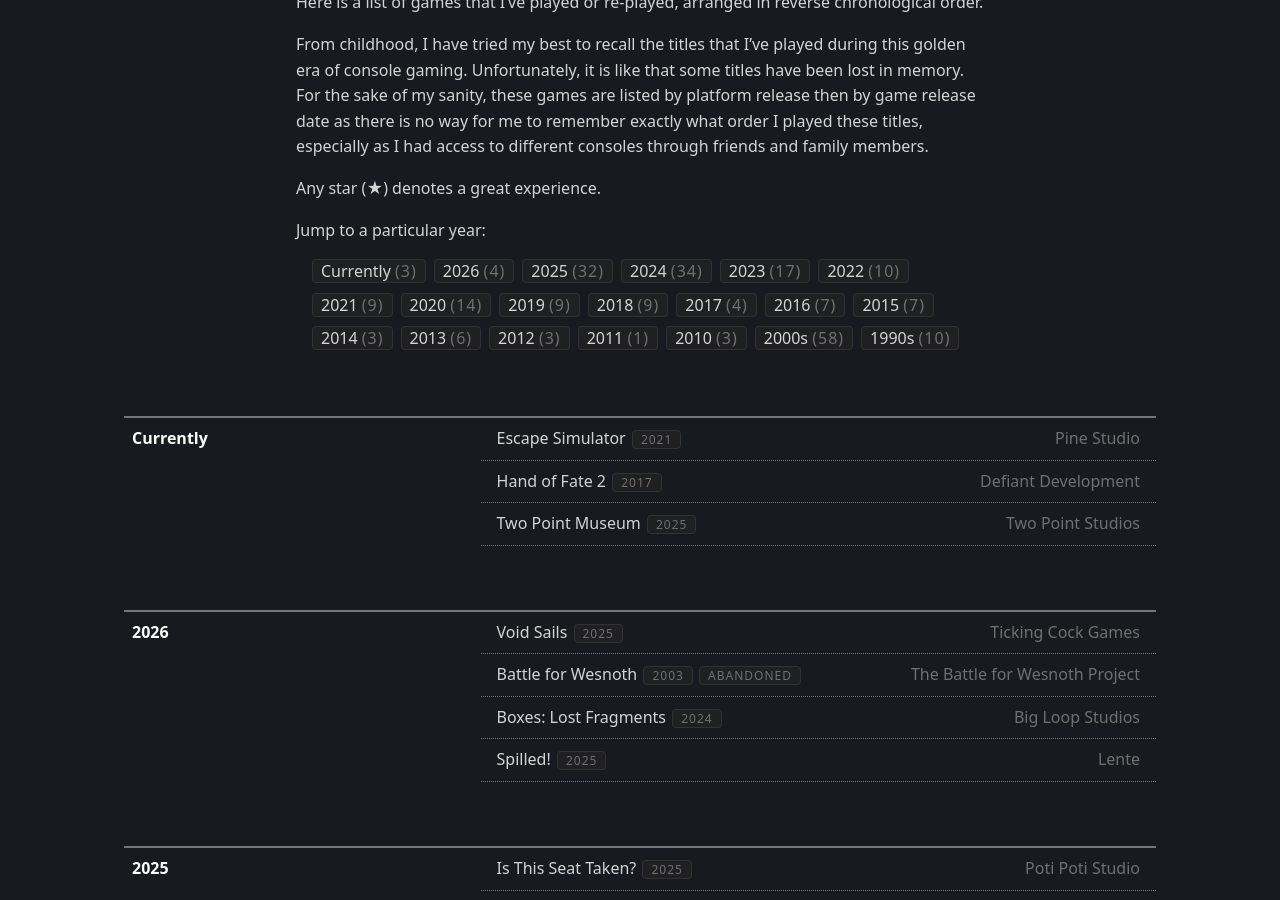
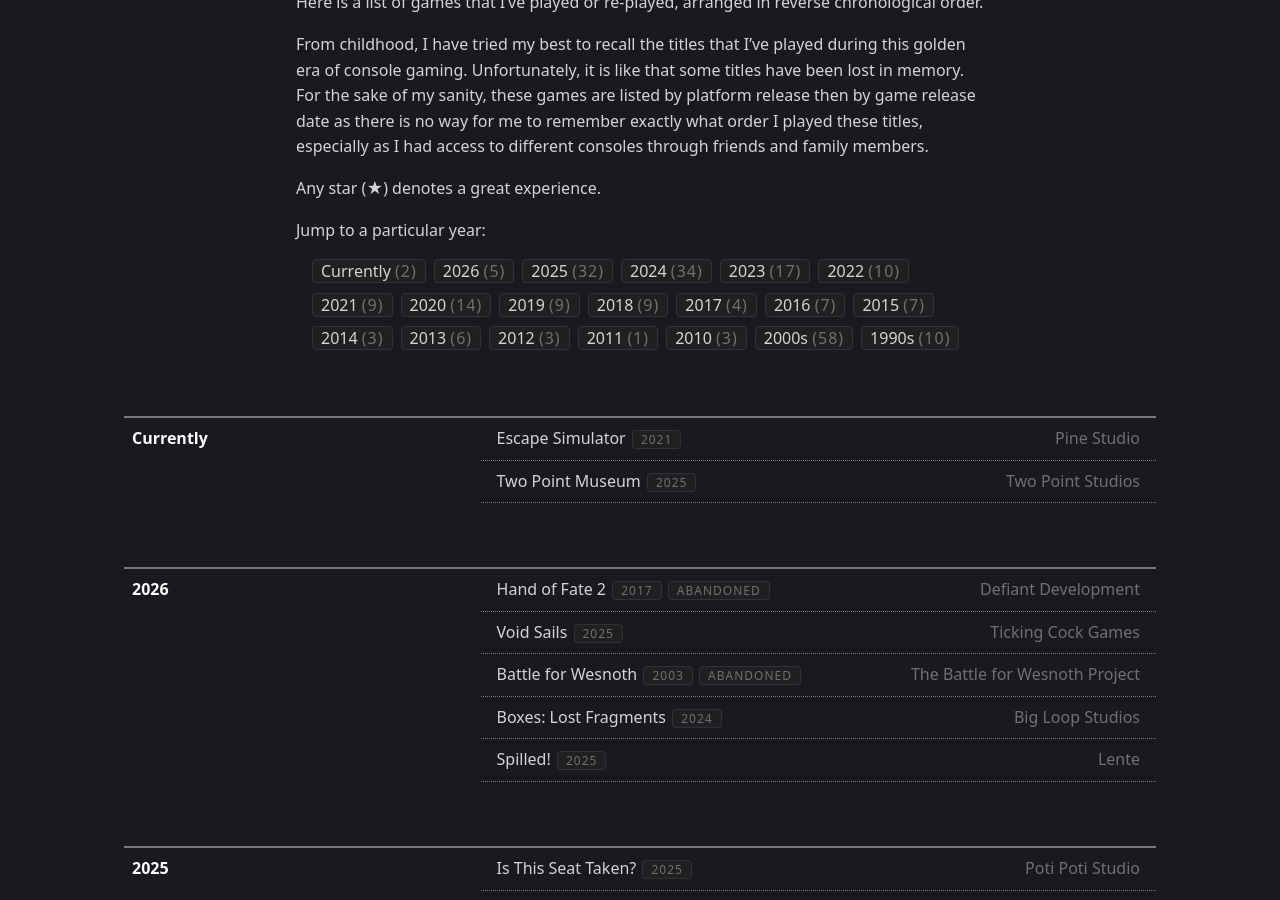
Before and after one commit to KlazHTT/personal-website, a Jekyll site: the page built from pages/gaming.md, in a window 1280 px wide and 900 px high, scrolled down 370 px. Built offline with Jekyll 4.4.1, drawn with Linux system fonts in a browser that asks for light colours; some of the changed lines change nothing that is shown.

Commit message:
Update games.yml

```diff
--- a/_data/games.yml
+++ b/_data/games.yml
@@ -3,10 +3,6 @@
     - title: Escape Simulator
       developer: Pine Studio
       released: 2021
-      status:
-    - title: Hand of Fate 2
-      developer: Defiant Development
-      released: 2017
       status:
     - title: Two Point Museum
       developer: Two Point Studios
@@ -14,6 +10,10 @@
       status:
 - year: 2026
   games:
+    - title: Hand of Fate 2
+      developer: Defiant Development
+      released: 2017
+      status: Abandoned
     - title: Void Sails
       developer: Ticking Cock Games
       released: 2025
```
